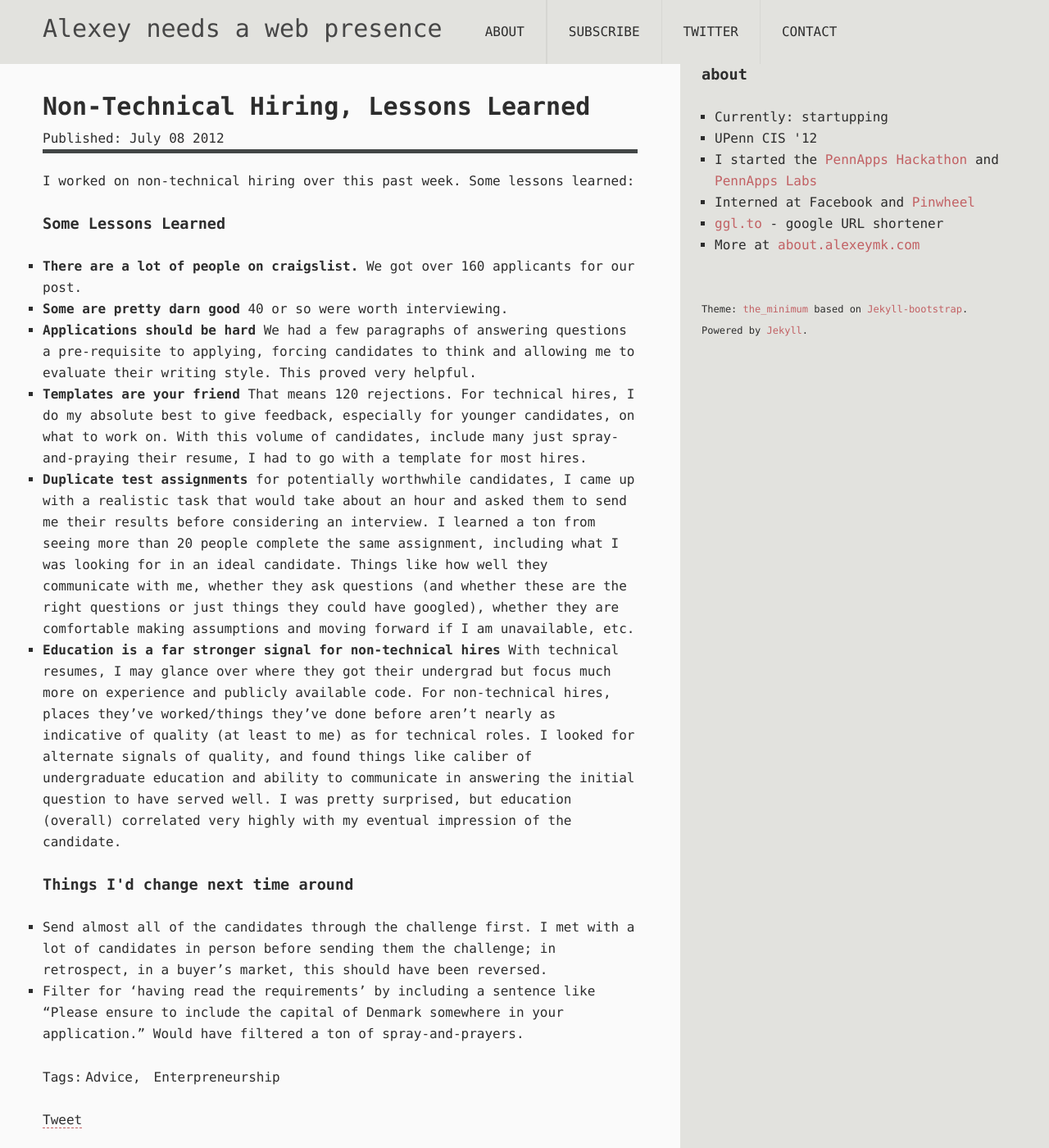
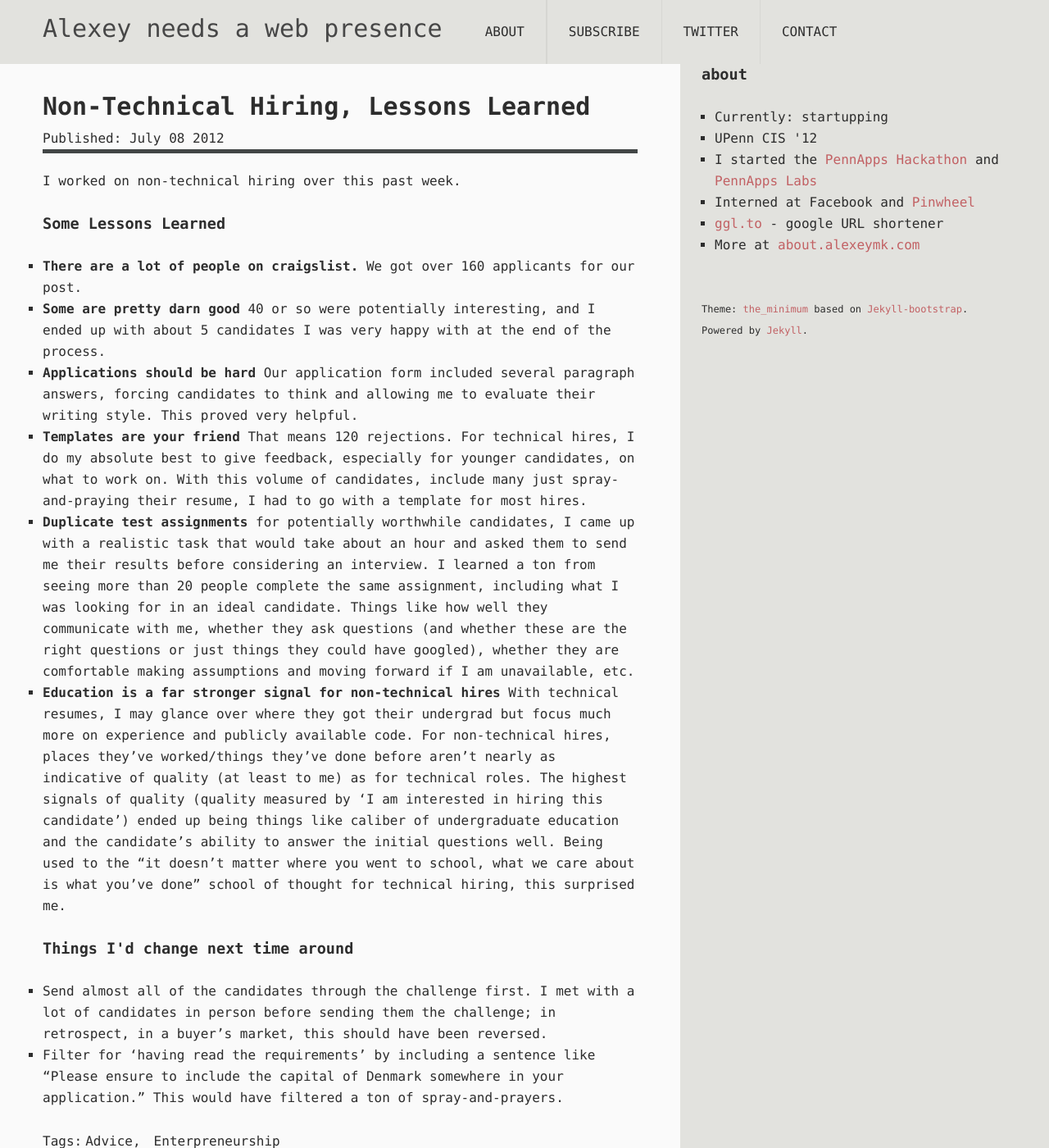
Before and after one commit to AlexeyMK/alexeymk.github.com, a Jekyll site: the page built from _posts/2012-07-08-lessons-learned-on-nontechnical-hiring.md, in a window 1280 px wide and 1400 px high. Shown: the whole window at 82% size. Built offline with Jekyll 4.4.1, drawn with Linux system fonts in a browser that asks for light colours; some web fonts are replaced; Markdown is read by kramdown in place of the engine named in the settings; comment, search, counter and statistics services are not loaded.

Commit message:
a few rewordings/etc

```diff
--- a/_posts/2012-07-08-lessons-learned-on-nontechnical-hiring.md
+++ b/_posts/2012-07-08-lessons-learned-on-nontechnical-hiring.md
@@ -8,17 +8,16 @@ tags:
 - enterpreneurship
 ---
 
-I worked on non-technical hiring over this past week.  Some lessons learned:
+I worked on non-technical hiring over this past week.
 
 <h4>Some Lessons Learned</h4>
 - **There are a lot of people on craigslist.**  We got over 160 applicants for our post.
-- **Some are pretty darn good** 40 or so were worth interviewing.
-- **Applications should be hard** We had a few paragraphs of answering questions a pre-requisite to applying, forcing candidates to think and allowing me to evaluate their writing style.  This proved very helpful.
+- **Some are pretty darn good** 40 or so were potentially interesting, and I ended up with about 5 candidates I was very happy with at the end of the process.
+- **Applications should be hard** Our application form included several paragraph answers, forcing candidates to think and allowing me to evaluate their writing style.  This proved very helpful.
 - **Templates are your friend** That means 120 rejections.  For technical hires, I do my absolute best to give feedback, especially for younger candidates, on what to work on.  With this volume of candidates, include many just spray-and-praying their resume, I had to go with a template for most hires.
 - **Duplicate test assignments** for potentially worthwhile candidates, I came up with a realistic task that would take about an hour and asked them to send me their results before considering an interview.  I learned a ton from seeing more than 20 people complete the same assignment, including what I was looking for in an ideal candidate.  Things like how well they communicate with me, whether they ask questions (and whether these are the right questions or just things they could have googled), whether they are comfortable making assumptions and moving forward if I am unavailable, etc.
-- **Education is a far stronger signal for non-technical hires** With technical resumes, I may glance over where they got their undergrad but focus much more on experience and publicly available code.  For non-technical hires, places they've worked/things they've done before aren't nearly as indicative of quality (at least to me) as for technical roles. I looked for alternate signals of quality, and found things like caliber of undergraduate education and ability to communicate in answering the initial question to have served well.  I was pretty surprised, but education (overall) correlated very highly with my eventual impression of the candidate.
-
+- **Education is a far stronger signal for non-technical hires** With technical resumes, I may glance over where they got their undergrad but focus much more on experience and publicly available code.  For non-technical hires, places they've worked/things they've done before aren't nearly as indicative of quality (at least to me) as for technical roles.  The highest signals of quality (quality measured by 'I am interested in hiring this candidate') ended up being things like caliber of undergraduate education and the candidate's ability to answer the initial questions well. Being used to the "it doesn't matter where you went to school, what we care about is what you've done" school of thought for technical hiring, this surprised me.
 
 <h4>Things I'd change next time around</h4>
 - Send almost all of the candidates through the challenge first.  I met with a lot of candidates in person before sending them the challenge; in retrospect, in a buyer's market, this should have been reversed.
-- Filter for 'having read the requirements' by including a sentence like "Please ensure to include the capital of Denmark somewhere in your application."  Would have filtered a ton of spray-and-prayers.
+- Filter for 'having read the requirements' by including a sentence like "Please ensure to include the capital of Denmark somewhere in your application."  This would have filtered a ton of spray-and-prayers.
```
